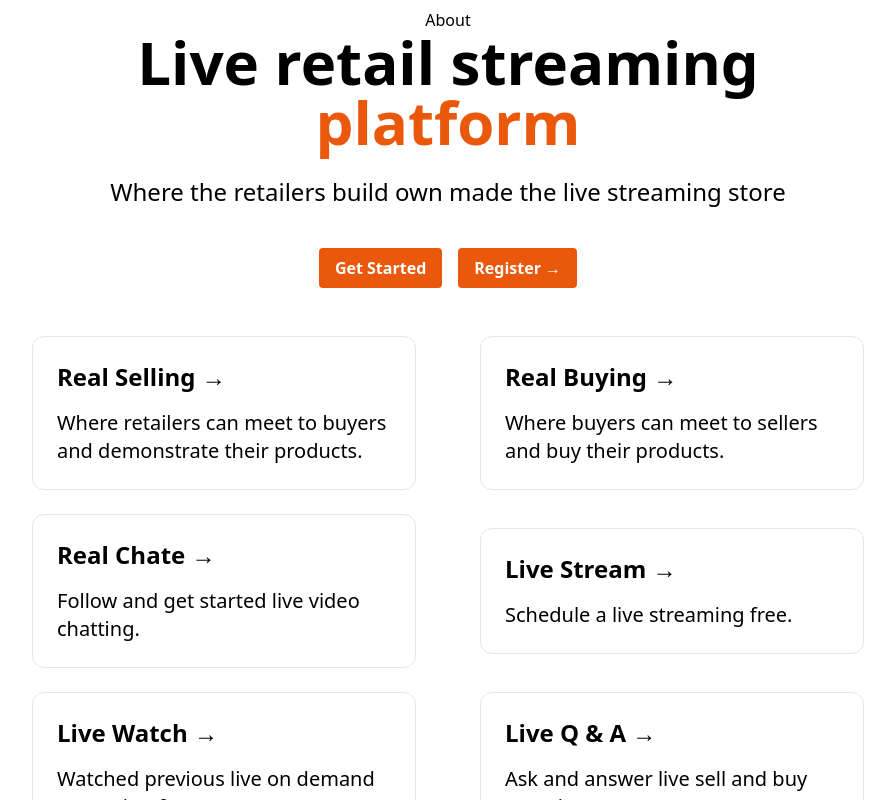
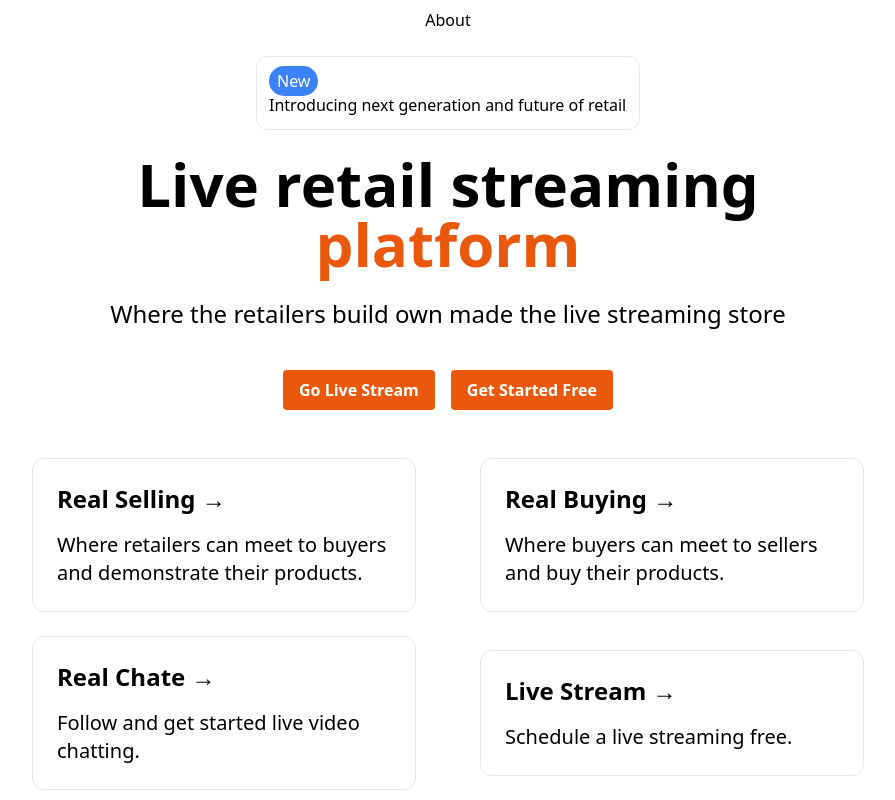
Before and after one commit to Vaibhavmurmu/nextjs13, a Next.js app: page / in a window 1280 px wide. Shown: the top 800 px of the page, without its empty margins (192-1087 px from the left). Built offline with nearby package versions, Linux system fonts and the light colour scheme.

Commit message:
Change to be committed

```diff
--- /dev/null
+++ b/components/Layout.js
@@ -0,0 +1,25 @@
+import Link from "next/link";
+
+export default function Layout({ children }) {
+    return (
+        <div className="flex flex-col items-center justify-center min-h-screen py-2">
+        <nav className="flex w-full justify-center bg-gray-800 text-white">
+            <div className="flex flex-row justify-between w-full px-4 py-3">
+            <div className="flex flex-row justify-between">
+                <Link href="/">
+                <a className="text-2xl font-bold">Live Retail Streaming</a>
+                </Link>
+            </div>
+            <div className="flex flex-row justify-between">
+                <Link href="/about">
+                <a className="text-xl font-bold">About</a>
+                </Link>
+            </div>
+            </div>
+        </nav>
+        <main className="flex flex-col items-center justify-center w-full flex-1 px-20 text-center">
+            {children}
+        </main>
+        </div>
+    );
+    }
--- /dev/null
+++ b/components/Navbar.js
@@ -0,0 +1,36 @@
+import Link from "next/link";
+
+
+export default function Navbar() {
+    return (
+        <div className="flex flex-row items-center justify-between w-full px-6 py-4">
+        <div className="flex flex-row items-center">
+            <img
+            src="/logo.png"
+            alt="logo"
+            className="w-10 h-10 mr-2"
+            />
+            <h1 className="text-2xl font-bold">Live Retail</h1>
+        </div>
+        <div className="flex flex-row items-center">
+            <ul className="flex flex-row items-center">
+            <li className="mr-4">
+                <Link href="/about">
+                <a className="text-lg font-bold">About</a>
+                </Link>
+            </li>
+            <li className="mr-4">
+                <Link href="/login">
+                <a className="text-lg font-bold">Login</a>
+                </Link>
+            </li>
+            <li className="mr-4">
+                <Link href="/register">
+                <a className="text-lg font-bold">Register</a>
+                </Link>
+            </li>
+            </ul>
+        </div>
+        </div>
+    );
+    }
--- a/pages/index.js
+++ b/pages/index.js
@@ -1,6 +1,7 @@
 import Link from 'next/link'
 import Head from 'next/head'
 import Image from 'next/image'
+
 
 export default function Index() {
   return (
@@ -18,7 +19,15 @@ export default function Index() {
             </Link>
           </li>
         </ul>
-        <h1 className="text-6xl font-bold">
+        <card className="mt-6 w-96 rounded-xl border p-3 text-left hover:text-blue-600 focus:text-blue-600">
+          <badge className="bg-blue-500 text-white px-2 py-1 rounded-full">
+            New
+          </badge>
+          <text className="text-1xl font-normal mt-2">
+            <p className="text-1xl font-normal">Introducing next generation and future of retail</p>
+          </text>
+        </card>
+        <h1 className="mt-6 text-6xl font-bold">
           Live retail streaming{' '}<br />
           <a className="text-orange-600" href="https://nextjs.org">
             platform
@@ -31,12 +40,12 @@ export default function Index() {
         <div className="mt-6 flex gap-4">
         <button className="bg-orange-600 hover:bg-orange-700 text-white font-bold py-2 px-4 rounded mt-4">
           <Link href="/login">
-            <a>Get Started</a>
+            <a>Go Live Stream</a>
           </Link>
         </button>
         <button className="bg-orange-600 hover:bg-orange-700 text-white font-bold py-2 px-4 rounded mt-4">
           <Link href="/register">
-            <a>Register &rarr;</a>
+            <a>Get Started Free</a>
           </Link>
         </button>
         </div>
```
Also changed, not shown: pages/_app.js (line endings or trailing spaces).
